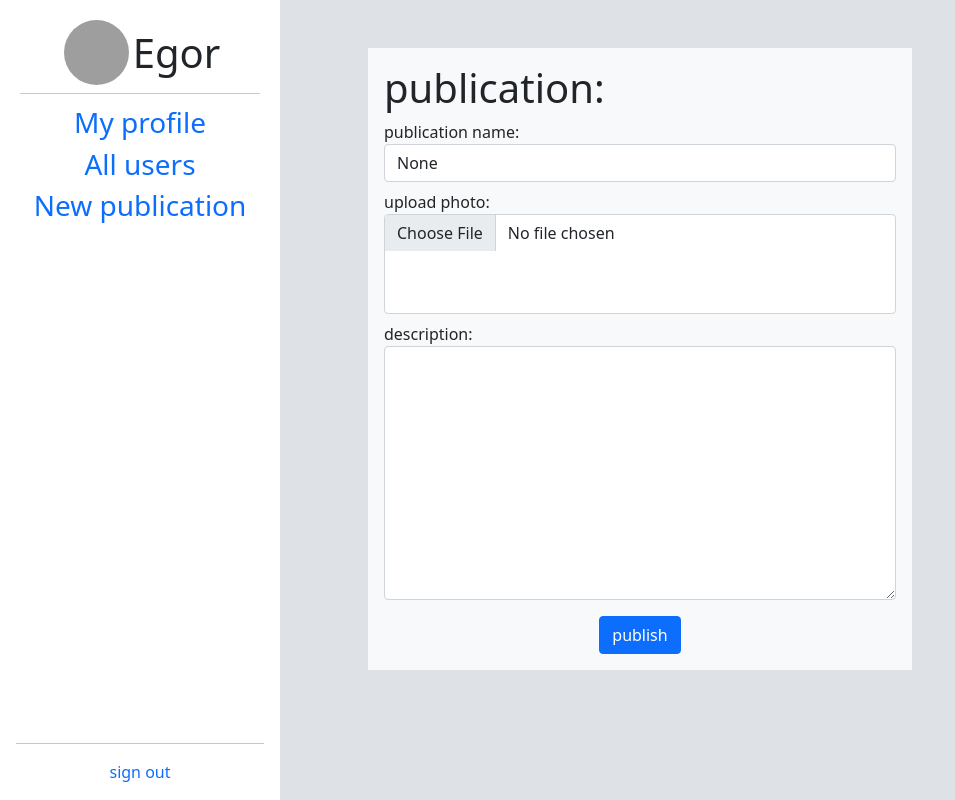
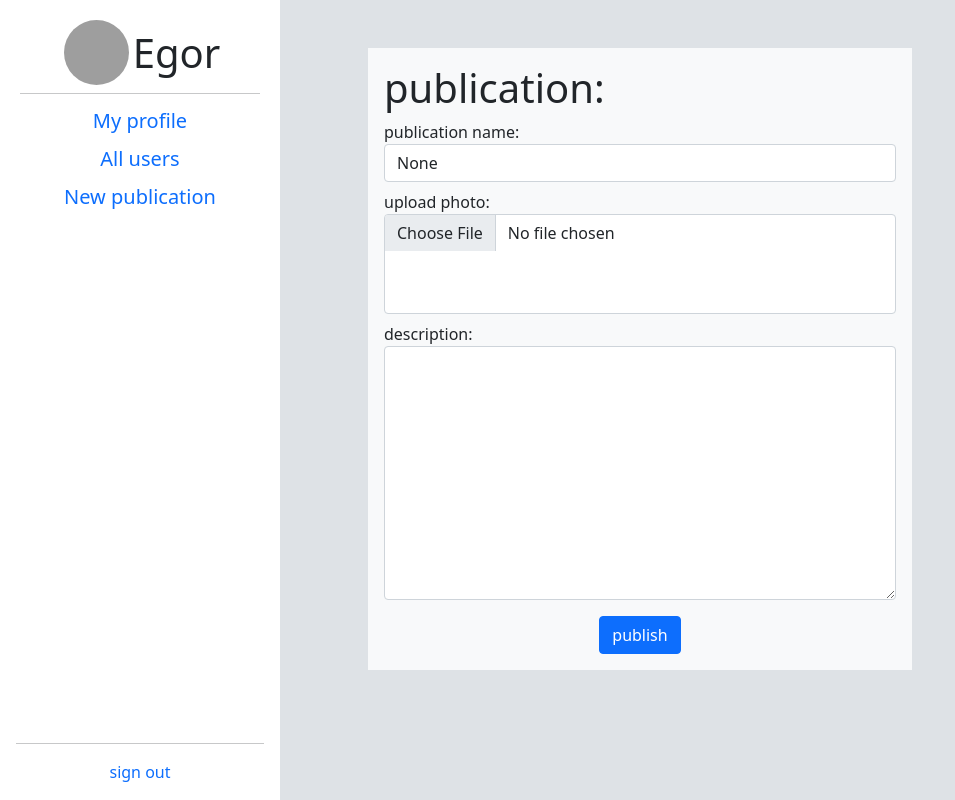
Before and after one commit to yegor51/djangogram, a Django app: page /publications/new/ in a window 1280 px wide. Shown: the whole page, without its empty margins (0-955 px from the left). Run offline with Django 3.2, Linux system fonts and the light colour scheme; a user stored in the database is signed in; grey boxes are pictures that could not be loaded.

Commit message:
change style

```diff
--- a/djangogramm/settings.py
+++ b/djangogramm/settings.py
@@ -24,7 +24,7 @@ BASE_DIR = Path(__file__).resolve().parent.parent
 SECRET_KEY = 'vnorwwdwlpaohtguihrhigjndkjgiejkrnhcueiosehbvkjsebhvksevrhbjhek'
 
 # SECURITY WARNING: don't run with debug turned on in production!
-DEBUG = False
+DEBUG = True
 
 ALLOWED_HOSTS = ['*']
 
@@ -117,6 +117,7 @@ if DEBUG:
 else:
     STATIC_ROOT = BASE_DIR / "static"
 
+
 DEFAULT_AUTO_FIELD = 'django.db.models.BigAutoField'
 
 AUTH_USER_MODEL = 'users.User'
--- a/djangogramm/urls.py
+++ b/djangogramm/urls.py
@@ -8,7 +8,6 @@ urlpatterns = [
     path('admin/', admin.site.urls),
     path('', views.home, name='home'),
     path('accounts/', include('accounts.urls')),
-
     path('users/', include('users.urls')),
     path('publications/', include('publications.urls')),
 ] + static(settings.STATIC_URL, document_root=settings.STATIC_ROOT)
--- a/templates/sitebar.html
+++ b/templates/sitebar.html
@@ -11,17 +11,17 @@
     <hr class="m-1">
 
     <ul class="nav nav-pills flex-column mb-auto">
-        <li class=" mt-2 nav-item mx-auto sub-main-title">
+        <li class=" mt-2 nav-item mx-auto fs-5">
             <a href="{% url 'view_user' request.user.id %}" class="nav-link p-0" aria-current="page">
             My profile
             </a>
         </li>
-        <li class=" mt-2 nav-item mx-auto sub-main-title">
+        <li class=" mt-2 nav-item mx-auto fs-5">
             <a href="{% url 'view_all_users' %}" class="nav-link p-0" aria-current="page">
             All users
             </a>
         </li>
-        <li class=" mt-2 nav-item mx-auto sub-main-title">
+        <li class=" mt-2 nav-item mx-auto fs-5">
             <a href="{% url 'create_publication' %}" class="nav-link p-0" aria-current="page">
             New publication
             </a>
```
Also changed, not shown: db.sqlite3.
